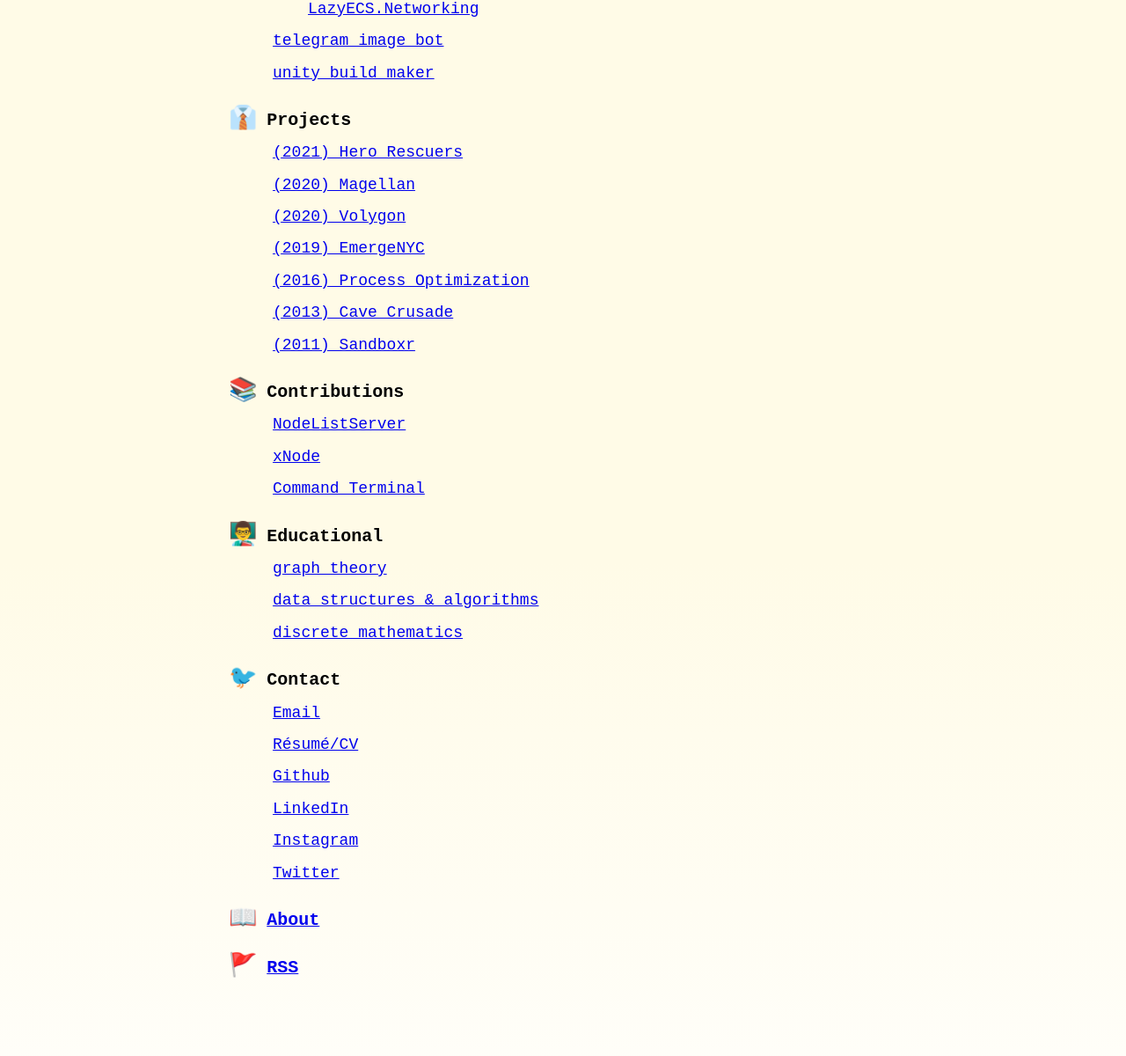
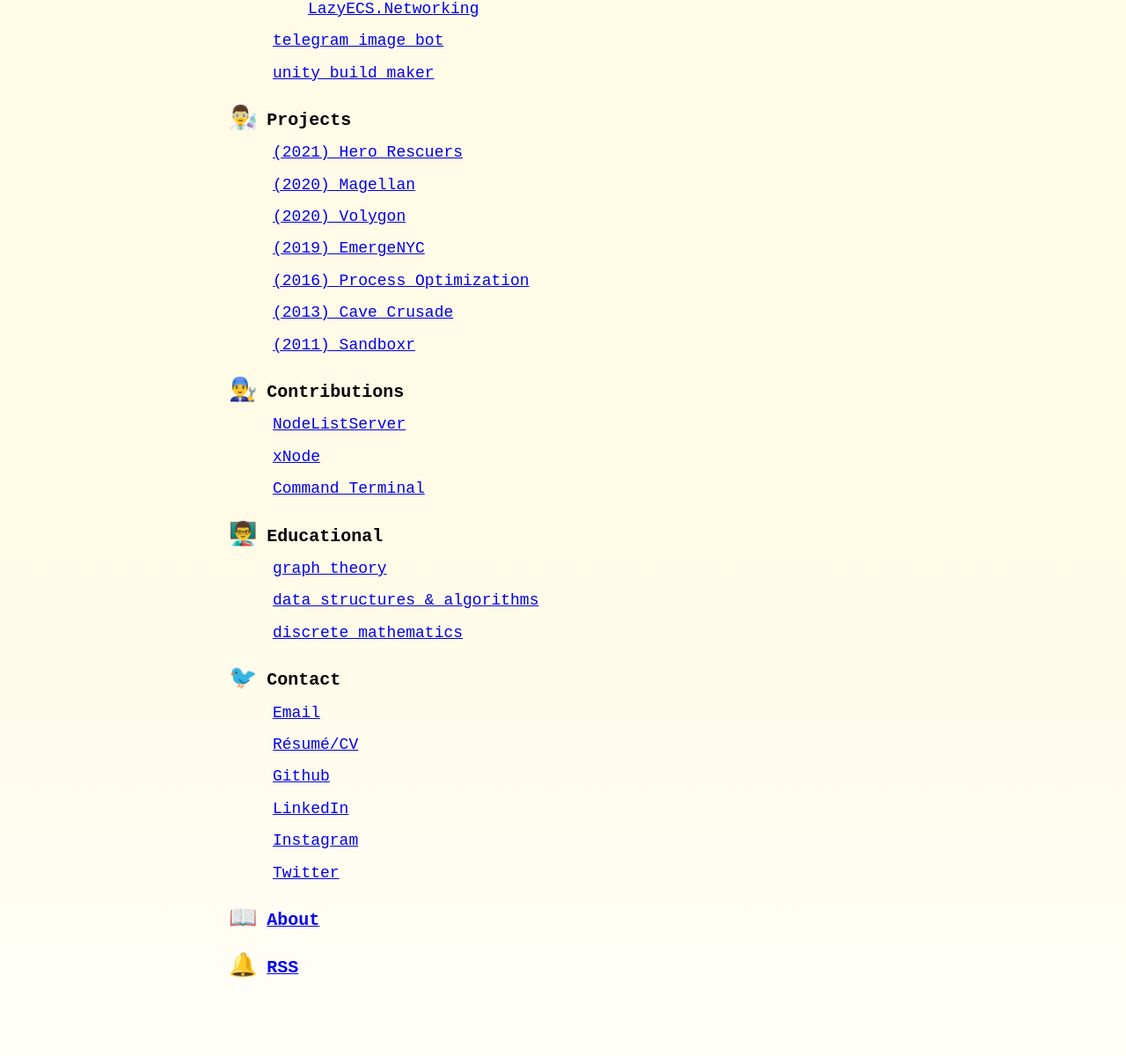
Before and after one commit to tatelax/tatelax.github.io, a Jekyll site: the page built from index.markdown, in a window 1280 px wide. Shown: the part 535-1735 px from the top of the page at 88% size. Built offline with Jekyll 4.4.1, drawn with Linux system fonts in a browser that asks for light colours.

Commit message:
Update icons

```diff
--- a/_data/contributions.yml
+++ b/_data/contributions.yml
@@ -3,7 +3,7 @@
 
 entries:
   - title: <font size="+2"><b>Contributions</b></font>
-    emoji: 📚
+    emoji: 👨‍🔧
     entries:
       - title: NodeListServer
         url: https://github.com/SoftwareGuy/NodeListServer
--- a/_data/projects.yml
+++ b/_data/projects.yml
@@ -3,7 +3,7 @@
 
 entries:
   - title: <font size="+2"><b>Projects</b></font>
-    emoji: 👔
+    emoji: 👨‍🔬
     entries:
       - title: (2021) Hero Rescuers
         url: projects/herorescuers
--- a/_data/rss.yml
+++ b/_data/rss.yml
@@ -3,5 +3,5 @@
 
 entries:
   - title: <font size="+2"><b>RSS</b></font>
-    emoji: 🚩
+    emoji: 🔔
     url: feed.xml
```
